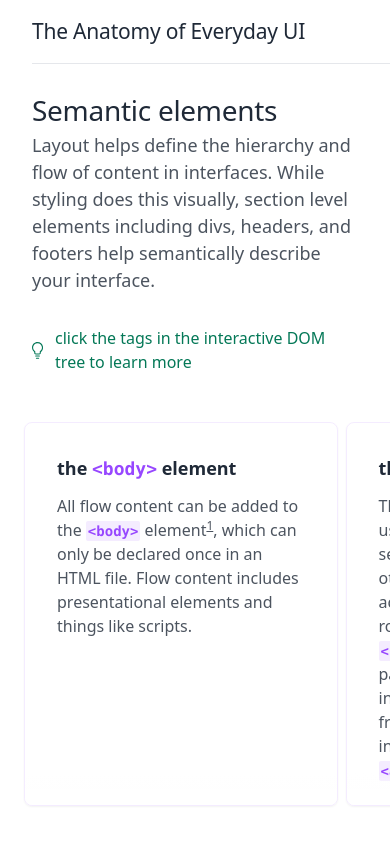
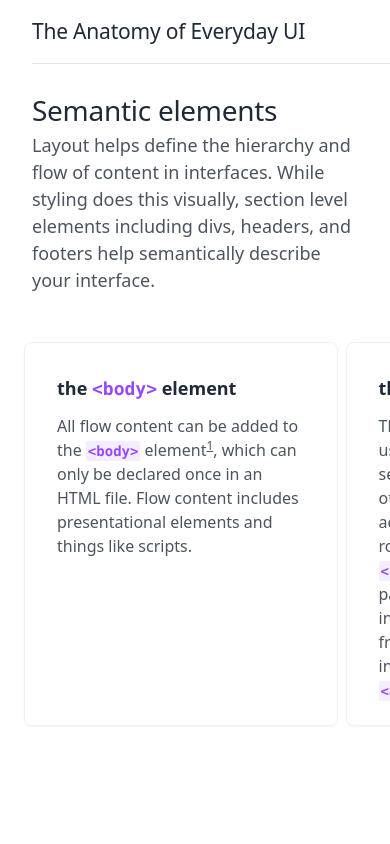
Before and after one commit to davidwoolf/anatomy-ui, a SvelteKit app: page /section/layout/semantic-elements in a window 390 px wide. Shown: the top 844 px of the page. Built offline with nearby package versions, Linux system fonts and the light colour scheme.

Commit message:
hide protip on mobile

```diff
--- a/src/routes/section/layout/semantic-elements/+page.svelte
+++ b/src/routes/section/layout/semantic-elements/+page.svelte
@@ -29,7 +29,7 @@
   </p>
 </SectionHead>
 
-<div class="mt-8">
+<div class="hidden mt-8 sm:block">
   <ProTip>
     <p>click the tags in the interactive DOM tree to learn more</p>
   </ProTip>
```
